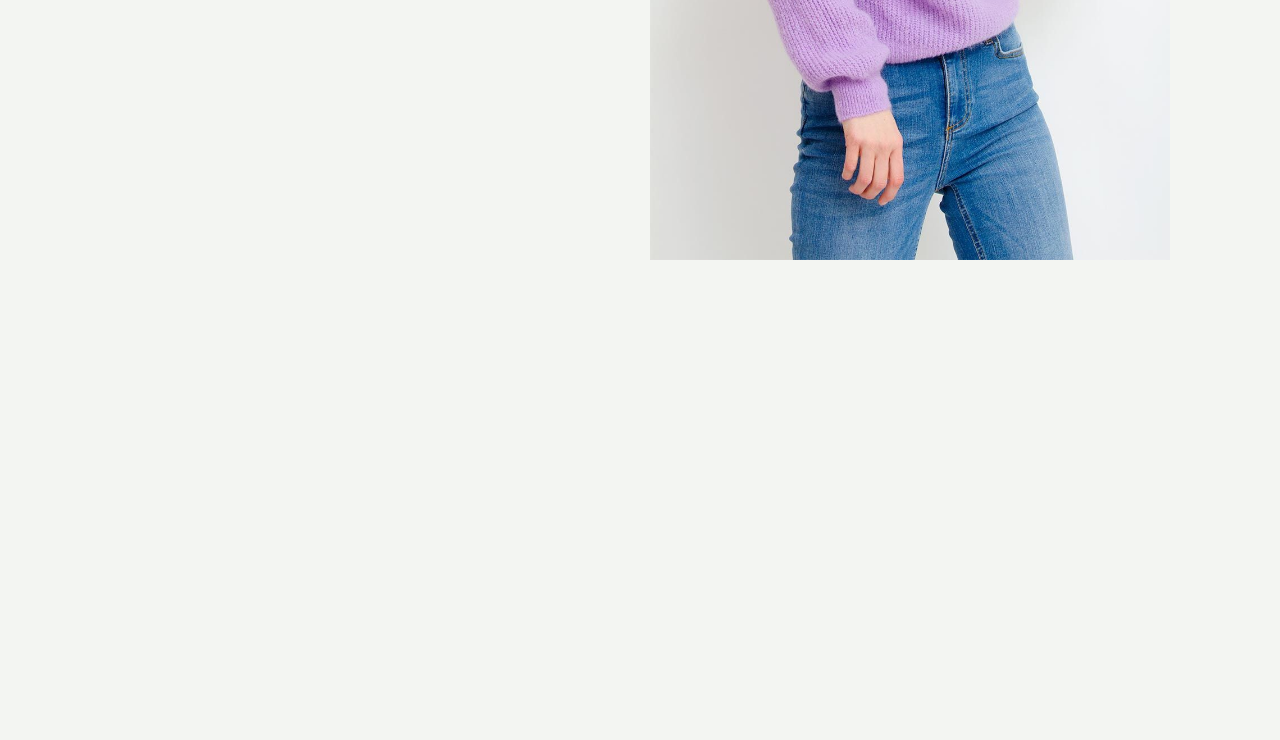
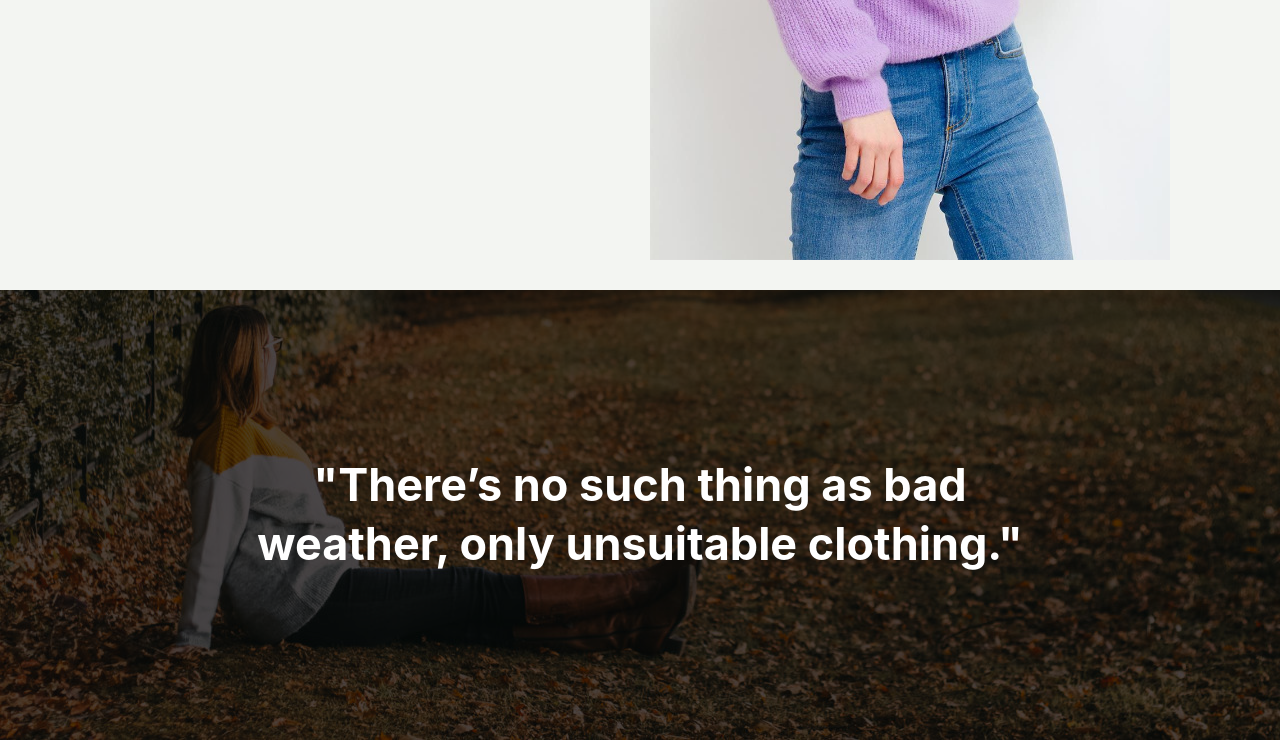
Before and after one commit to hanakola/fashion-landing-page, a plain HTML site: page index.html in a window 1280 px wide. Shown: the part 592-1332 px from the top of the page. Before the commit the page ends 882 px from the top, so only its background shows below. Drawn offline with nearby package versions, Linux system fonts and the light colour scheme; some packages are replaced by stand-ins of ours; a script that the page names is missing.

Commit message:
Added overlay section

```diff
--- a/css/style.css
+++ b/css/style.css
@@ -94,3 +94,32 @@ img {
 .main-section p {
   margin: 30px 0;
 }
+
+.overlay-section {
+  position: relative;
+  background: url("../images/overlay.jpg") no-repeat bottom center/cover;
+  height: 450px;
+}
+
+.overlay-section .overlay {
+  position: absolute;
+  top: 0;
+  left: 0;
+  height: 100%;
+  width: 100%;
+  background-color: var(--overlay-color);
+}
+
+.overlay-section .overlay-section-inner {
+  color: white;
+  font-size: 30px;
+  height: 100%;
+  display: flex;
+  flex-direction: column;
+  align-items: center;
+  justify-content: center;
+  text-align: center;
+  margin: auto;
+  max-width: 860px;
+  padding: 20px;
+}
--- a/index.html
+++ b/index.html
@@ -34,8 +34,17 @@
             give it a try?
           </p>
         </div>
+        <img src="images/showcase.jpg" alt="Purple jumper" />
+      </div>
+    </section>
 
-        <img src="images/showcase.jpg" alt="Purple jumper" />
+    <section id="about" class="overlay-section">
+      <div class="overlay">
+        <div class="overlay-section-inner">
+          <h2>
+            "There’s no such thing as bad weather, only unsuitable clothing."
+          </h2>
+        </div>
       </div>
     </section>
 
```
Also changed, not shown: images/overlay.jpg (added).
